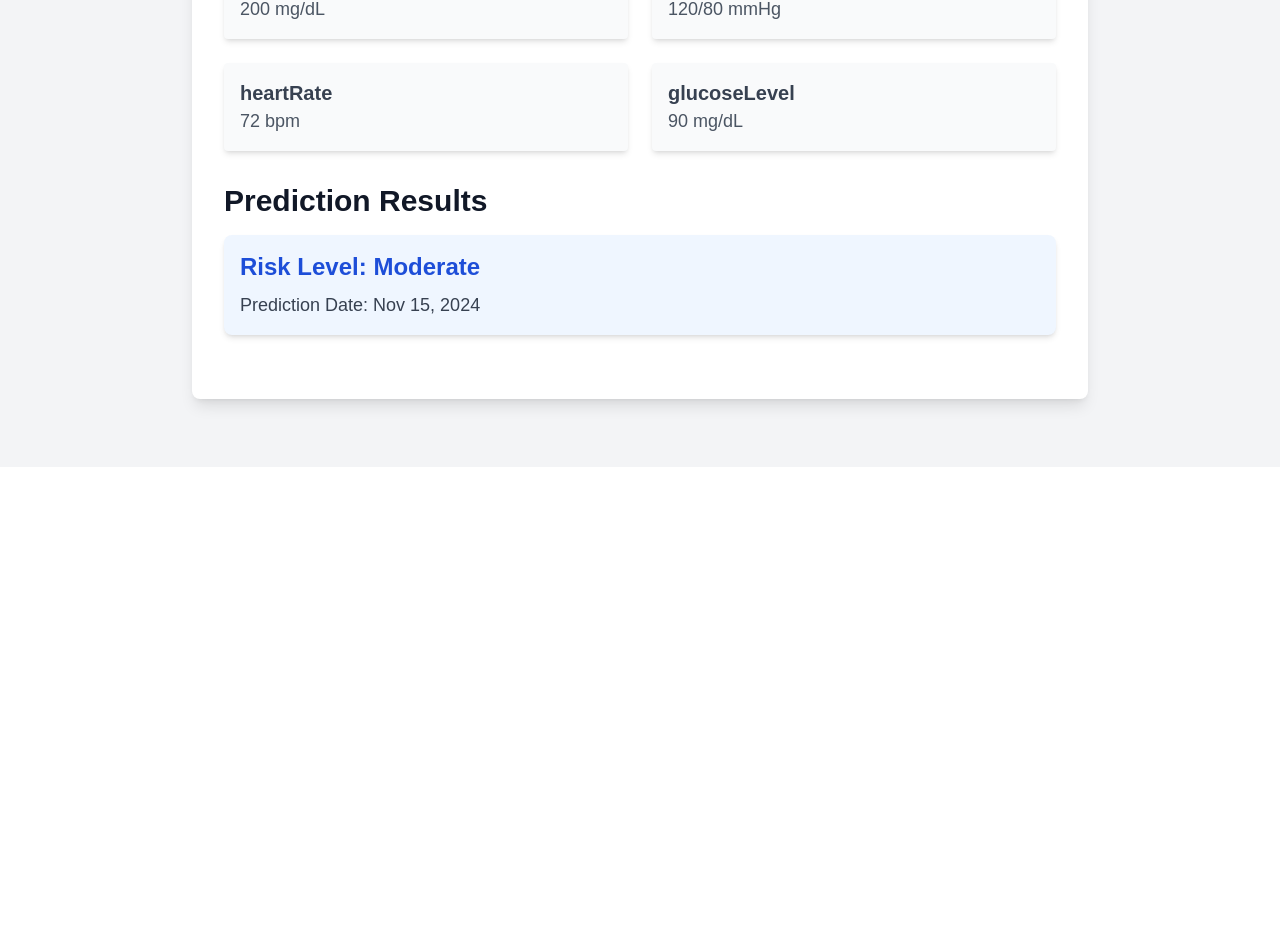
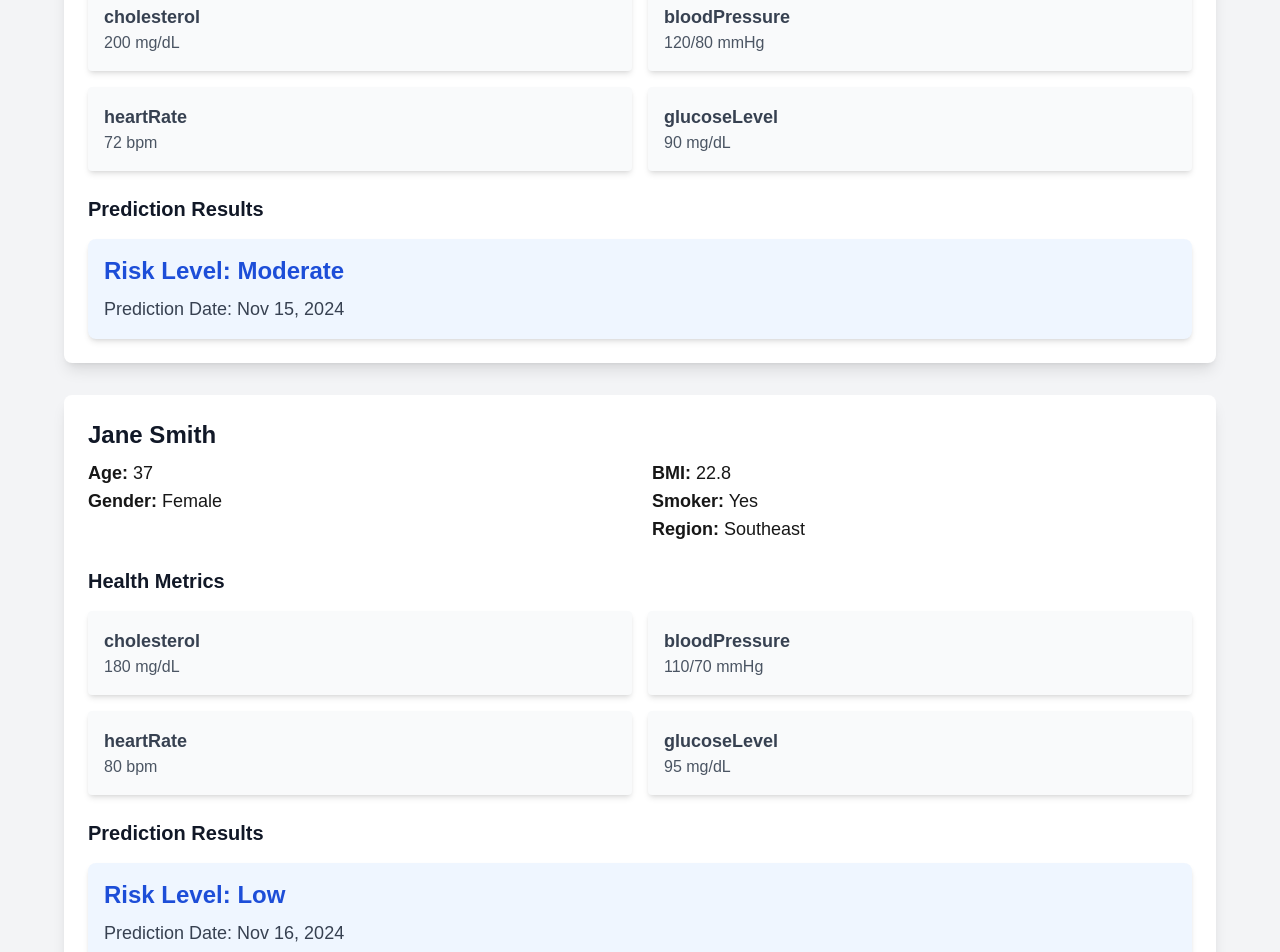
Before and after one commit to daniyalrosli/Final-Year-Project, a Next.js app in the folder fe/: page /patient in a window 1280 px wide. Shown: the part 333-1285 px from the top of the page. Before the commit the page ends 800 px from the top, so only its background shows below. Built offline with nearby package versions, Linux system fonts and the light colour scheme.

Commit message:
add new update

```diff
--- a/fe/src/app/page.tsx
+++ b/fe/src/app/page.tsx
@@ -5,17 +5,20 @@ import Image from 'next/image';
 
 const Navbar = () => {
   return (
-    <nav className="bg-white py-4 px-8 shadow-sm">
+    <nav className="bg-white py-4 px-8 shadow-md">
       <div className="max-w-7xl mx-auto flex justify-between items-center">
-        <Link href="/" className="text-2xl font-serif text-gray-800">HeartCare</Link>
+        <Link href="/" className="text-3xl font-serif text-gray-800 hover:text-red-500 transition-colors">HeartCare</Link>
         <div className="flex items-center space-x-8">
-          <Link href="/" className="text-gray-700 hover:text-red-500">Home</Link>
-          <Link href="/about" className="text-gray-700 hover:text-red-500">About</Link>
-          <Link href="/predict" className="text-gray-700 hover:text-red-500">Predict</Link>
-          <Link href="/dashboard" className="text-gray-700 hover:text-red-500">Dashboard</Link>
-          <Link href="/report" className="text-gray-700 hover:text-red-500">Report</Link>
-          <Link href="/contacts" className="text-gray-700 hover:text-red-500">Contacts</Link>
-          <Link href="/login" className="px-6 py-2 bg-white text-gray-700 rounded shadow-md hover:shadow-lg transition-shadow">Login</Link>
+          <Link href="/" className="text-lg text-gray-700 hover:text-red-500 transition-colors">Home</Link>
+          <Link href="/about" className="text-lg text-gray-700 hover:text-red-500 transition-colors">About</Link>
+          <Link href="/predict" className="text-lg text-gray-700 hover:text-red-500 transition-colors">Predict</Link>
+          <Link href="/dashboard" className="text-lg text-gray-700 hover:text-red-500 transition-colors">Dashboard</Link>
+          <Link href="/report" className="text-lg text-gray-700 hover:text-red-500 transition-colors">Report</Link>
+          <Link href="/contacts" className="text-lg text-gray-700 hover:text-red-500 transition-colors">Contacts</Link>
+          <div className="flex items-center space-x-4">
+            <Link href="/login" className="px-6 py-2 bg-gray-200 text-gray-700 rounded-lg shadow-md hover:bg-gray-300 transition-colors">Login</Link>
+            <Link href="/signup" className="px-6 py-2 bg-red-500 text-white rounded-lg shadow-md hover:bg-red-600 transition-colors">Register</Link>
+          </div>
         </div>
       </div>
     </nav>
--- a/fe/src/app/patient/page.tsx
+++ b/fe/src/app/patient/page.tsx
@@ -1,42 +1,62 @@
-// pages/patient.js
+// pages/patients.js
 'use client';
 
-
-
-
-
-const PatientSection = () => {
-  // Placeholder patient data (this could come from a database or API)
-  const patient = {
+const PatientsPage = () => {
+  // Placeholder data for multiple patients
+  const patients = [
+    {
+      id: 1,
       name: 'John Doe',
       age: 45,
       gender: 'Male',
       bmi: 27.5,
       smoker: 'No',
       region: 'Northwest',
-  };
-
-  const healthMetrics = {
+      healthMetrics: {
         cholesterol: '200 mg/dL',
         bloodPressure: '120/80 mmHg',
         heartRate: '72 bpm',
         glucoseLevel: '90 mg/dL',
-  };
-
-  const prediction = {
+      },
+      prediction: {
         riskLevel: 'Moderate',
         predictionDate: 'Nov 15, 2024',
-  };
+      },
+    },
+    {
+      id: 2,
+      name: 'Jane Smith',
+      age: 37,
+      gender: 'Female',
+      bmi: 22.8,
+      smoker: 'Yes',
+      region: 'Southeast',
+      healthMetrics: {
+        cholesterol: '180 mg/dL',
+        bloodPressure: '110/70 mmHg',
+        heartRate: '80 bpm',
+        glucoseLevel: '95 mg/dL',
+      },
+      prediction: {
+        riskLevel: 'Low',
+        predictionDate: 'Nov 16, 2024',
+      },
+    },
+    // Add more patients as needed
+  ];
 
   return (
     <div className="bg-gray-100 min-h-screen py-8">
-      <div className="max-w-4xl mx-auto bg-white shadow-lg rounded-lg p-8">
+      <div className="max-w-6xl mx-auto space-y-8">
+        <h1 className="text-4xl font-bold text-gray-900 text-center">Patient List</h1>
+
+        {patients.map((patient) => (
+          <div key={patient.id} className="bg-white shadow-lg rounded-lg p-6">
             {/* Patient Information */}
-        <section className="mb-8">
-          <h2 className="text-3xl font-bold text-gray-900 mb-4">Patient Information</h2>
+            <section className="mb-6">
+              <h2 className="text-2xl font-bold text-gray-900 mb-2">{patient.name}</h2>
               <div className="grid grid-cols-1 md:grid-cols-2 gap-6">
                 <div>
-              <p className="text-lg"><strong>Name:</strong> {patient.name}</p>
                   <p className="text-lg"><strong>Age:</strong> {patient.age}</p>
                   <p className="text-lg"><strong>Gender:</strong> {patient.gender}</p>
                 </div>
@@ -49,31 +69,35 @@ const PatientSection = () => {
             </section>
 
             {/* Health Metrics */}
-        <section className="mb-8">
-          <h2 className="text-3xl font-bold text-gray-900 mb-4">Health Metrics</h2>
-          <div className="grid grid-cols-2 gap-6">
-            {Object.entries(healthMetrics).map(([key, value]) => (
+            <section className="mb-6">
+              <h2 className="text-xl font-bold text-gray-900 mb-4">Health Metrics</h2>
+              <div className="grid grid-cols-2 gap-4">
+                {Object.entries(patient.healthMetrics).map(([key, value]) => (
                   <div key={key} className="p-4 bg-gray-50 rounded shadow-md">
-                <h3 className="text-xl font-semibold text-gray-700">{key}</h3>
-                <p className="text-lg text-gray-600">{value}</p>
+                    <h3 className="text-lg font-semibold text-gray-700">{key}</h3>
+                    <p className="text-gray-600">{value}</p>
                   </div>
                 ))}
               </div>
             </section>
 
             {/* Prediction Results */}
-        <section className="mb-8">
-          <h2 className="text-3xl font-bold text-gray-900 mb-4">Prediction Results</h2>
+            <section>
+              <h2 className="text-xl font-bold text-gray-900 mb-4">Prediction Results</h2>
               <div className="p-4 bg-blue-50 rounded-lg shadow-md">
-            <h3 className="text-2xl font-semibold text-blue-700">Risk Level: {prediction.riskLevel}</h3>
+                <h3 className="text-2xl font-semibold text-blue-700">
+                  Risk Level: {patient.prediction.riskLevel}
+                </h3>
                 <p className="text-lg text-gray-700 mt-2">
-              Prediction Date: {prediction.predictionDate}
+                  Prediction Date: {patient.prediction.predictionDate}
                 </p>
               </div>
             </section>
+          </div>
+        ))}
       </div>
     </div>
   );
 };
 
-export default PatientSection;
+export default PatientsPage;
--- a/fe/src/app/predict/page.tsx
+++ b/fe/src/app/predict/page.tsx
@@ -200,17 +200,19 @@ const PredictForm = () => {
               <p className="mt-2 text-lg text-gray-700 text-center">
                 <strong>Confidence:</strong> {result.confidence}%
               </p>
-              <p className="mt-2 text-lg text-gray-700 text-center">
-                <strong>Risk Score:</strong> {result.riskScore}
-              </p>
+
             </div>
           )}
         </div>
 
-        {/* Side Note */}
-        <div className="mt-8 md:mt-0 md:max-w-sm w-full md:pl-12">
-          {getAdvice()}
-        </div>
+       {/* Side Note */}
+<div
+  className={`mt-8 md:mt-0 md:max-w-sm w-full md:pl-12 ${
+    result ? "text-green-700" : "text-gray-600"
+  }`}
+>
+  {getAdvice()}
+</div>
       </div>
     </>
   );
```
Also changed, not shown: 1 other file (tests, documents, lock files or other folders). Lines whose indentation alone changed are shown as unchanged.
